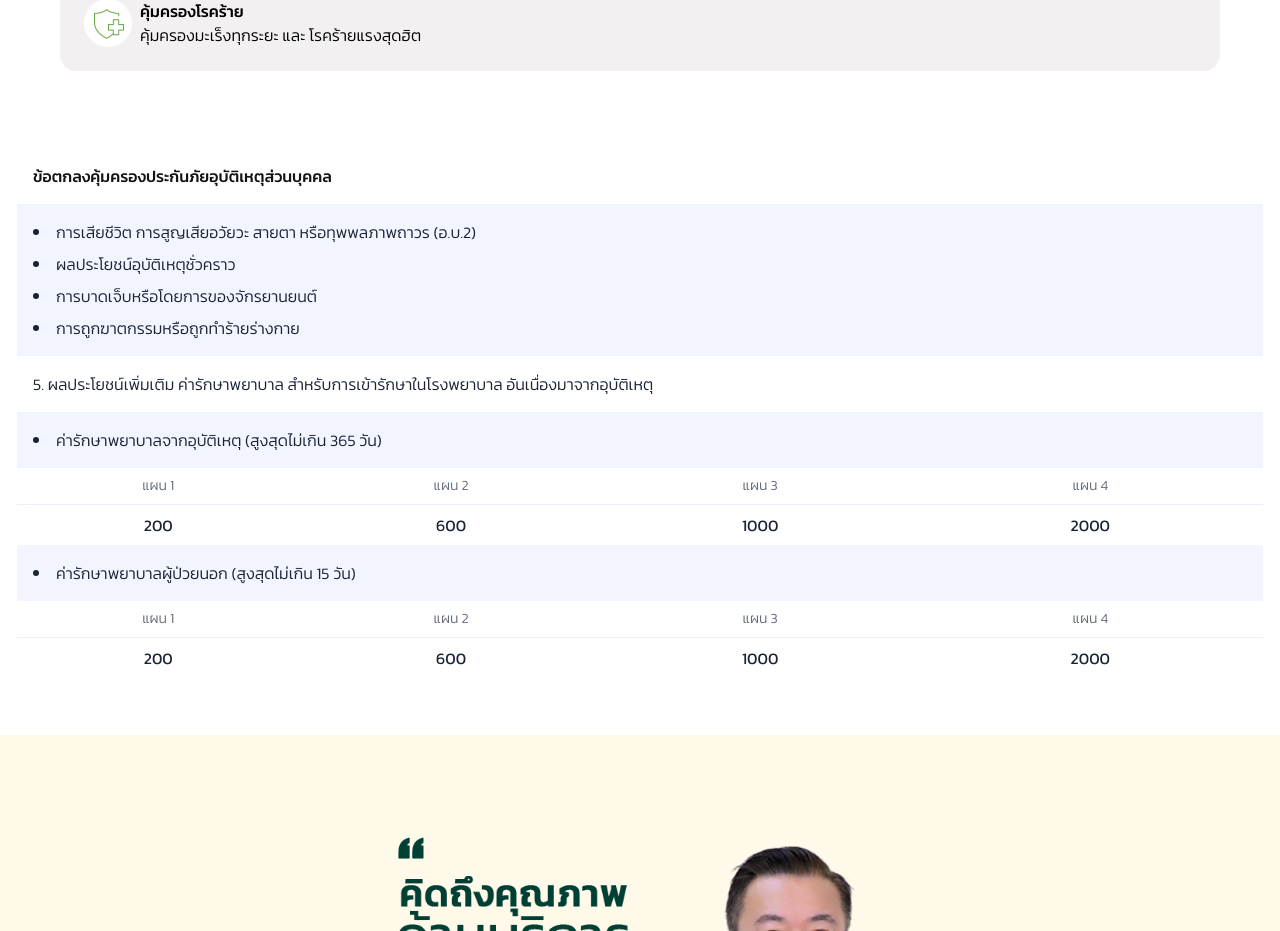
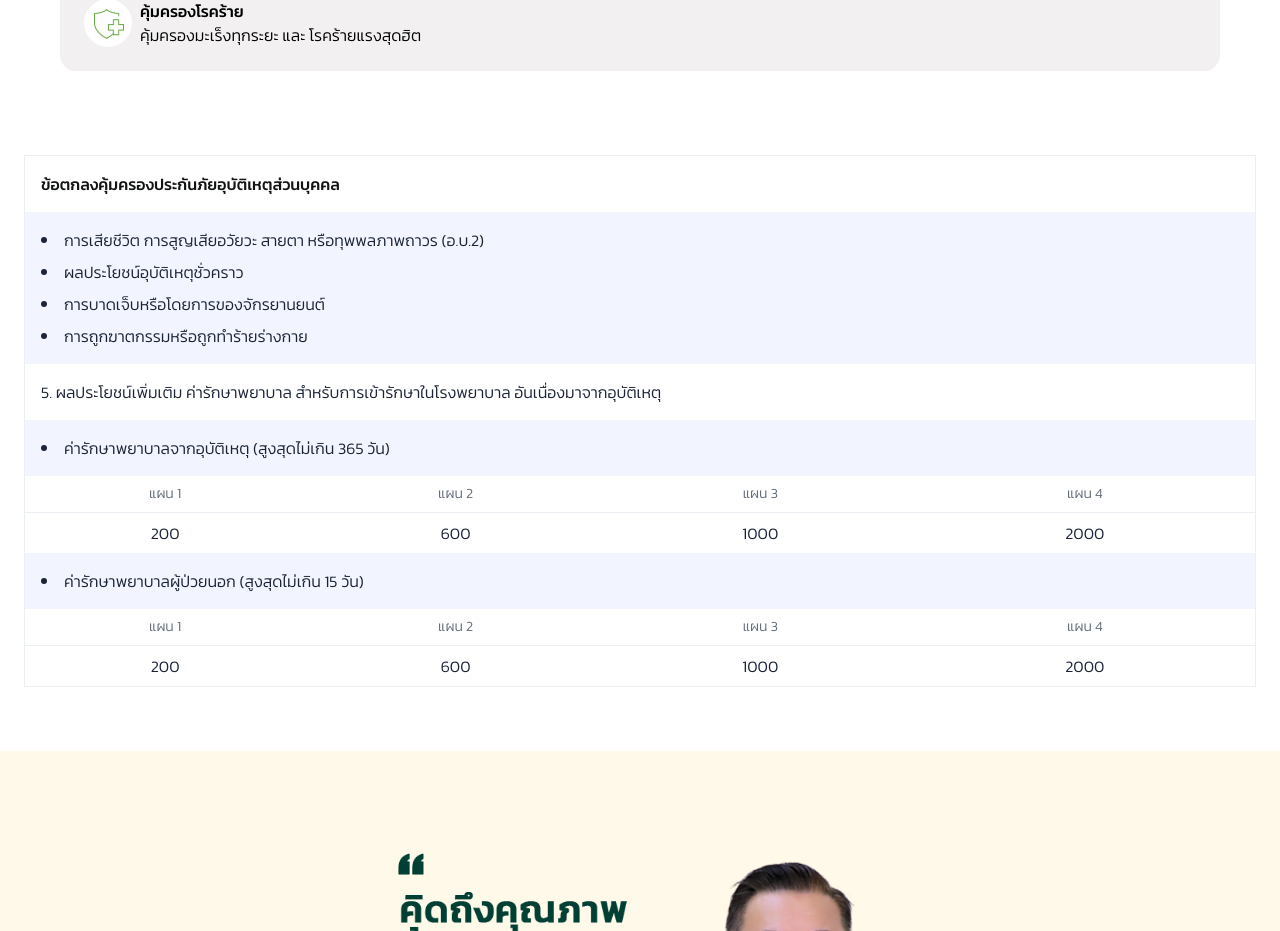
Before and after one commit to NoeyPhattarada/Project-intern, an Angular app: page /insure-health-details in a window 1280 px wide. Shown: the part 1040-1971 px from the top of the page. Built offline with nearby package versions, Linux system fonts and the light colour scheme.

Commit message:
edit insure detail

```diff
--- a/src/app/modules/insure-health-details/details-table/details-table.html
+++ b/src/app/modules/insure-health-details/details-table/details-table.html
@@ -1,5 +1,5 @@
-<div class="p-4">
-    <table class="w-full border border-[#EAEFF5] rounded-2xl overflow-hidden">
+<div class="p-6">
+    <table class="w-full border border-[#EAEFF5] rounded-2xl">
         <thead>
             <tr>
                 <th colspan="5" class="font-kanit font-medium text-base text-[#111315] text-left p-4 bg-white">
@@ -46,10 +46,10 @@
                 </tr>
 
                 <tr class="bg-white">
-                    <td class="font-kanit font-normal text-base text-[#1B2437] text-center py-2">{{ details.plan['แผน 1'] }}</td>
-                    <td class="font-kanit font-normal text-base text-[#1B2437] text-center py-2">{{ details.plan['แผน 2'] }}</td>
-                    <td class="font-kanit font-normal text-base text-[#1B2437] text-center py-2">{{ details.plan['แผน 3'] }}</td>
-                    <td class="font-kanit font-normal text-base text-[#1B2437] text-center py-2">{{ details.plan['แผน 4'] }}</td>
+                    <td class="font-kanit font-light text-base text-[#1B2437] text-center py-2">{{ details.plan['แผน 1'] }}</td>
+                    <td class="font-kanit font-light text-base text-[#1B2437] text-center py-2">{{ details.plan['แผน 2'] }}</td>
+                    <td class="font-kanit font-light text-base text-[#1B2437] text-center py-2">{{ details.plan['แผน 3'] }}</td>
+                    <td class="font-kanit font-light text-base text-[#1B2437] text-center py-2">{{ details.plan['แผน 4'] }}</td>
                 </tr>
             }
         </tbody>
```
